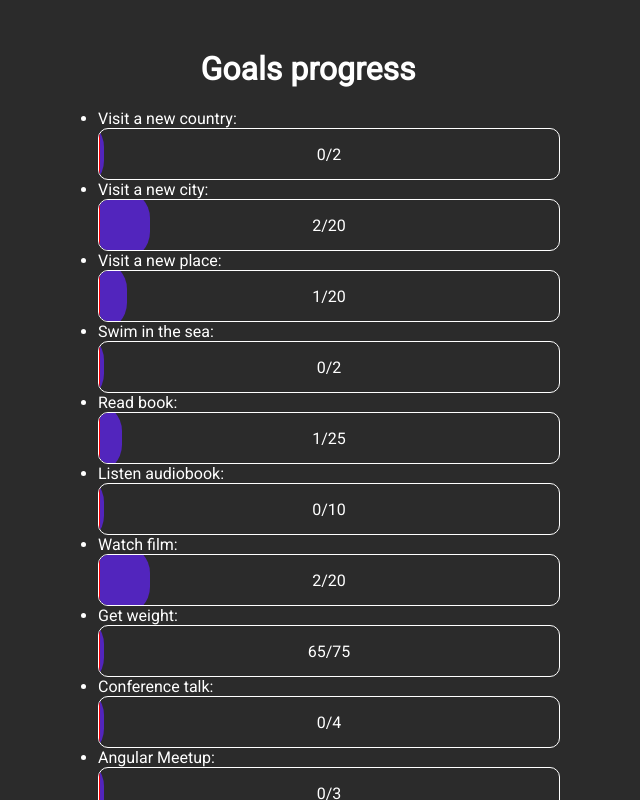
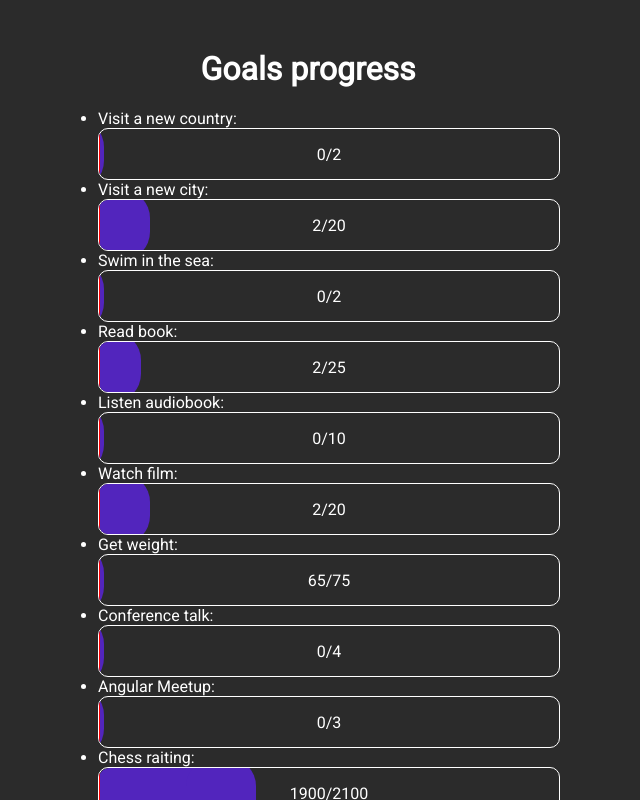
Before and after one commit to stevermeister/year-goals-progress, a React (Create React App) app: page / in a window 1280 px wide. Shown: the top 800 px of the page, without its empty margins (332-972 px from the left). Built offline with nearby package versions, Linux system fonts and the light colour scheme.

Commit message:
more data

```diff
--- a/src/App.js
+++ b/src/App.js
@@ -6,7 +6,6 @@ function App() {
   const goals = [
     { title: 'Visit a new country', start: 0, goal: 2},
     { title: 'Visit a new city', start: 0, goal: 20},
-    { title: 'Visit a new place', start: 0, goal: 20},
     { title: 'Swim in the sea', start: 0, goal: 2},
     { title: 'Read book', start: 0, goal: 25},
     { title: 'Listen audiobook', start: 0, goal: 10},
@@ -23,9 +22,8 @@ function App() {
   const statusNumber = {
     'Visit a new country' : 0,
     'Visit a new city' : 2,
-    'Visit a new place': 1,
     'Swim in the sea' : 0,
-    'Read book' : 1,
+    'Read book' : 2,
     'Listen audiobook' : 0,
     'Watch film' : 2,
     'Get weight' : 65,
@@ -33,7 +31,7 @@ function App() {
     'Angular Meetup' : 0,
     'Chess raiting' : 1900,
     'Gym' : 17,
-    'Visit NL museum': 2,
+    'Visit NL museum': 3,
     'Restaurant': 4
   }
 
@@ -68,7 +66,8 @@ function App() {
   - Watch film - Glass onion - 2 - 10.03
   - gym 17 - 13.03
   - chess up 1900 - 15.03
-
+  - Visit NL museum - Royal Palace Amsterdam - 18.03
+  - book - The Strange Journey of Mr Daldry, Marc Levy - 7.04
 
   */
 
```
